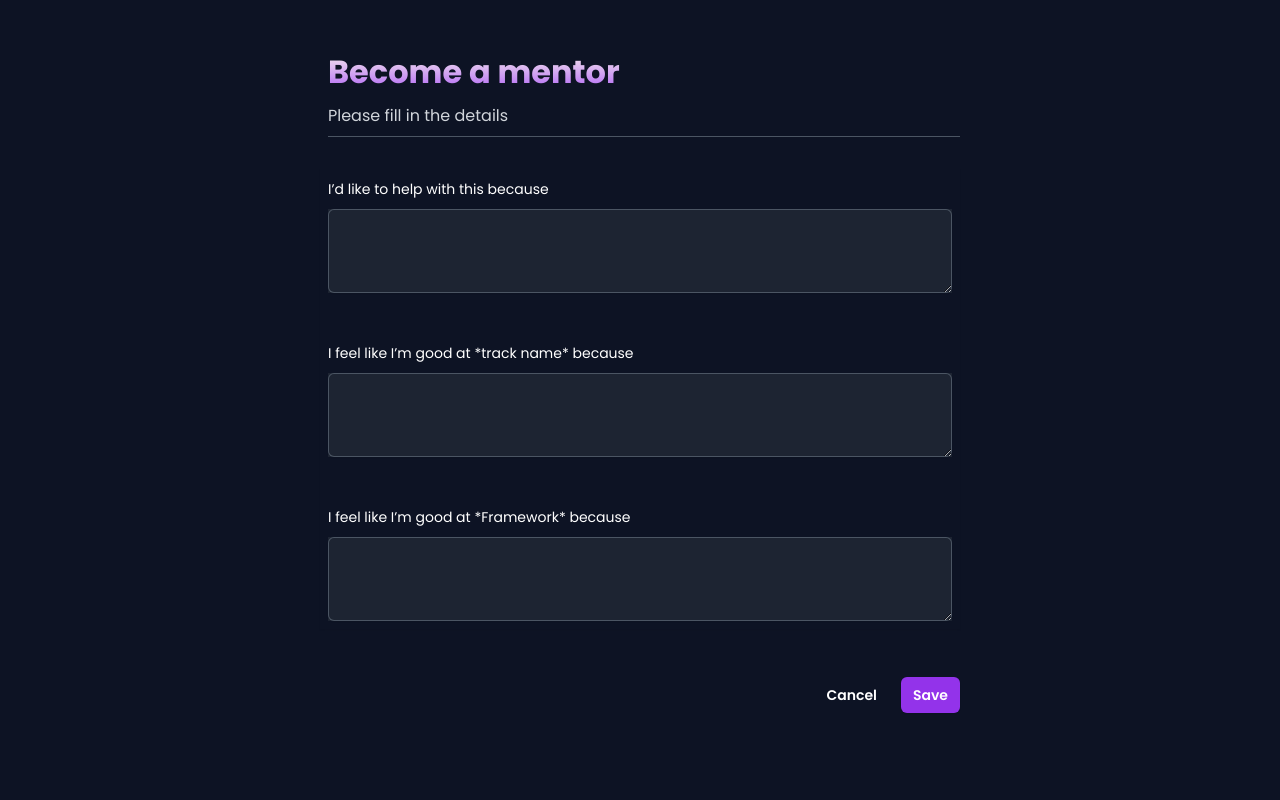
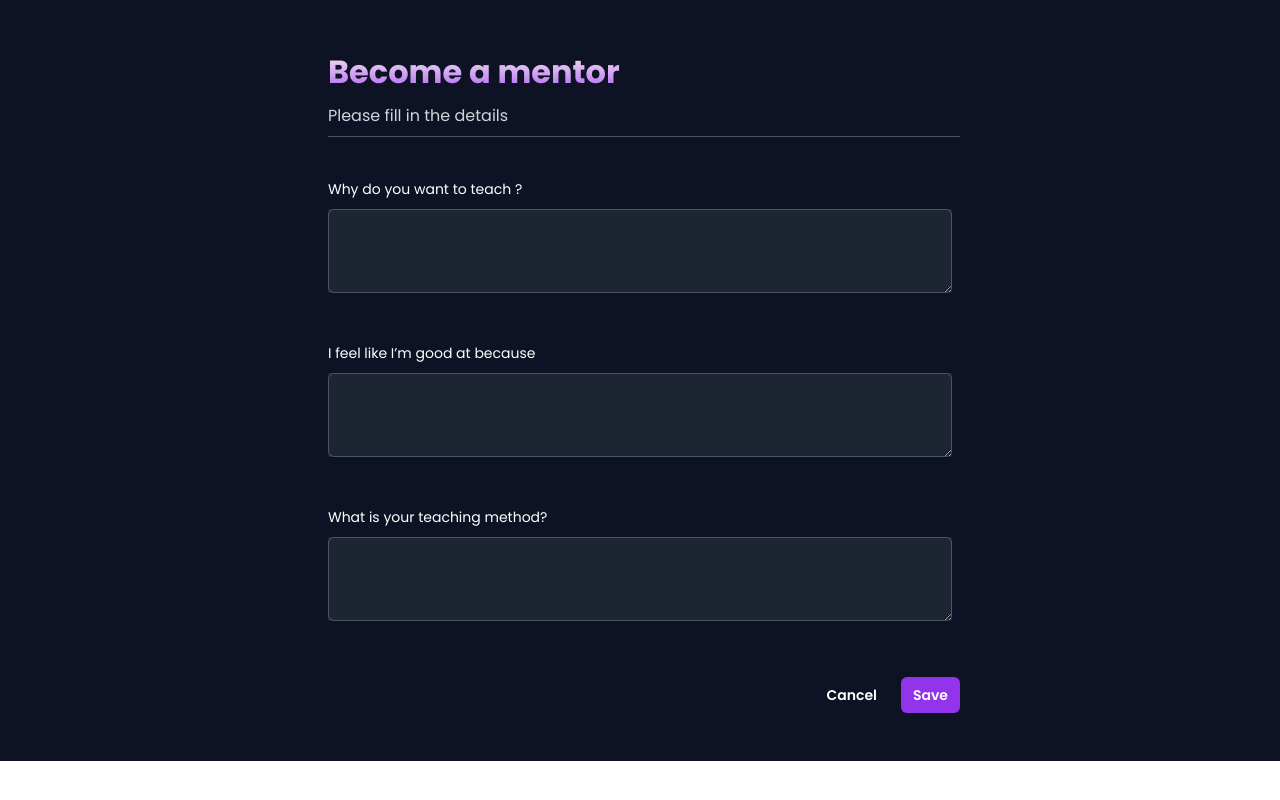
Before and after one commit to ARUNBALACHOCKALINGAM/MeetUrMentor, a React (Vite) app: page /mentorprompts in a window 1280 px wide. Built offline with nearby package versions, Linux system fonts and the light colour scheme.

Commit message:
Modify redux store process

```diff
--- a/src/App.css
+++ b/src/App.css
@@ -1,4 +1,5 @@
 #root {
   text-align: center;
   overflow-x: hidden;
+  height: 100vh;
 }
--- a/src/data/store/mentor.ts
+++ b/src/data/store/mentor.ts
@@ -1,7 +1,20 @@
 import { createSlice } from "@reduxjs/toolkit";
 
 const initialState = {
-  mentor: {}
+  email: "",
+  username: "",
+  about: "",
+  highestQualification: "",
+  university: "",
+  cgpa: "",
+  linkedIn: "",
+  github: "",
+  leetcode: "",
+  codechef: "",
+  portfolio: "",
+  company: "",
+  role: "",
+  track: ""
 };
 
 const mentorSlice = createSlice({
@@ -9,28 +22,28 @@ const mentorSlice = createSlice({
   initialState,
   reducers: {
     setMentorLoginInfo: (state,action) => {
-      state.mentor = {
-        ...state.mentor,
-       ...action.payload
+      return {
+        ...state,
+        ...action.payload
       };
     },
     setMentorDetails: (state,action) => {
-        state.mentor = {
-            ...state.mentor,
+        return {
+            ...state,
             ...action.payload
-        }
+        };
     },
     setMentorPrompts: (state,action) => {
-      state.mentor = {
-          ...state.mentor,
+      return {
+          ...state,
           ...action.payload
-      }
+      };
   },
     setMentorTrack: (state,action) => {
-        state.mentor = {
-            ...state.mentor,
+        return {
+            ...state,
             track: action.payload.track
-        }
+        };
     }
 
   },
--- a/src/data/store/student.ts
+++ b/src/data/store/student.ts
@@ -1,7 +1,18 @@
 import { createSlice } from "@reduxjs/toolkit";
 
 const initialState = {
-  student: {}
+  email: "",
+  username: "",
+  about: "",
+  highestQualification: "",
+  university: "",
+  cgpa: "",
+  linkedIn: "",
+  github: "",
+  leetcode: "",
+  codechef: "",
+  portfolio: "",
+  track: ""
 };
 
 const studentSlice = createSlice({
@@ -9,28 +20,28 @@ const studentSlice = createSlice({
   initialState,
   reducers: {
     setStudentLoginInfo: (state,action) => {
-      state.student = {
-        ...state.student,
-       ...action.payload
+      return {
+        ...state,
+        ...action.payload
       };
     },
     setStudentDetails: (state,action) => {
-        state.student = {
-            ...state.student,
+        return {
+            ...state,
             ...action.payload
-        }
+        };
     },
     setStudentPrompts: (state,action) => {
-      state.student = {
-          ...state.student,
+      return {
+          ...state,
           ...action.payload
-      }
+      };
   },
     setStudentTrack: (state,action) => {
-        state.student = {
-            ...state.student,
+        return {
+            ...state,
             track: action.payload.track
-        }
+        };
     }
 
   },
--- a/src/features/details/PromptsForm.tsx
+++ b/src/features/details/PromptsForm.tsx
@@ -1,6 +1,6 @@
 // import { PhotoIcon, UserCircleIcon } from "@heroicons/react/24/solid";
 import { useState } from "react";
-import { useDispatch } from "react-redux";
+import { useDispatch, useSelector } from "react-redux";
 import { useNavigate } from "react-router-dom";
 import { setStudentDetails } from "../../data/store/student";
 import { setMentorDetails } from "../../data/store/mentor";
@@ -12,17 +12,25 @@ type PromptsFormProps = {
 export const PromptsForm: React.FC<PromptsFormProps> = ({ type }) => {
   // states for each input
   //const [username, setUsername] = useState("");
-  const [about, setAbout] = useState("");
+  const [answerOne, setAnswerOne] = useState("");
+  const [answerTwo, setAnswerTwo] = useState("");
+  const [answerThree, setanswerThree] = useState("");
 
 
   const navigate = useNavigate();
 
   const dispatch = useDispatch();
 
+
+  const trackDetails = useSelector((state: any) => type === "mentor" ? state.mentor.track : state.student.track);
+
+
   const handleStudentSave = () => {
     dispatch(
       setStudentDetails({
-        about: about
+        answerOne: answerOne,
+        answerTwo: answerTwo,
+        answerThree: answerThree
       })
     );
     navigate("/");
@@ -31,7 +39,9 @@ export const PromptsForm: React.FC<PromptsFormProps> = ({ type }) => {
   const handleMentorSave = () => {
     dispatch(
       setMentorDetails({
-        about: about
+        answerOne: answerOne,
+        answerTwo: answerTwo,
+        answerThree: answerThree
       })
     );
     navigate("/");
@@ -45,7 +55,7 @@ export const PromptsForm: React.FC<PromptsFormProps> = ({ type }) => {
                 htmlFor="about"
                 className="block text-sm font-medium leading-6 text-white"
               >
-                {type === "mentor" ? `I’d like to help with this because` : `I'd like to learn this because`}
+                {type === "mentor" ? `Why do you want to teach ${trackDetails}?` : `Why do you want to learn ${trackDetails} ?`}
               </label>
               <div className="mt-2 bg-bluefill">
                 <textarea
@@ -54,8 +64,8 @@ export const PromptsForm: React.FC<PromptsFormProps> = ({ type }) => {
                   rows={3}
                   className="block w-full rounded-md bg-transparent border-0 py-1.5 text-white shadow-sm ring-1 ring-inset ring-gray-600 placeholder:text-gray-400 focus:ring-2 focus:ring-inset focus:ring-indigo-600 sm:text-sm sm:leading-6"
                   defaultValue={""}
-                  value={about}
-                  onChange={(e) => setAbout(e.target.value)}
+                  value={answerOne}
+                  onChange={(e) => setAnswerOne(e.target.value)}
                 />
               </div>
             </div>
@@ -64,7 +74,7 @@ export const PromptsForm: React.FC<PromptsFormProps> = ({ type }) => {
                 htmlFor="about"
                 className="block text-sm font-medium leading-6 text-white"
               >
-                {type === "mentor" ? `I feel like I’m good at  *track name* because` : `I feel like I can learn this because` }
+                {type === "mentor" ? `I feel like I’m good at ${trackDetails} because` : `I feel like I can learn ${trackDetails} because` }
               </label>
               <div className="mt-2 bg-bluefill">
                 <textarea
@@ -73,8 +83,8 @@ export const PromptsForm: React.FC<PromptsFormProps> = ({ type }) => {
                   rows={3}
                   className="block w-full rounded-md bg-transparent border-0 py-1.5 text-white shadow-sm ring-1 ring-inset ring-gray-600 placeholder:text-gray-400 focus:ring-2 focus:ring-inset focus:ring-indigo-600 sm:text-sm sm:leading-6"
                   defaultValue={""}
-                  value={about}
-                  onChange={(e) => setAbout(e.target.value)}
+                  value={answerTwo}
+                  onChange={(e) => setAnswerTwo(e.target.value)}
                 />
               </div>
             </div>
@@ -83,7 +93,7 @@ export const PromptsForm: React.FC<PromptsFormProps> = ({ type }) => {
                 htmlFor="about"
                 className="block text-sm font-medium leading-6 text-white"
               >
-                {type === "mentor" ? `I feel like I’m good at *Framework* because` : `Why do you want to learn this?` }
+                {type === "mentor" ? `What is your teaching method?` : `What kind of learning method you follow?` }
               </label>
               <div className="mt-2 bg-bluefill">
                 <textarea
@@ -92,8 +102,8 @@ export const PromptsForm: React.FC<PromptsFormProps> = ({ type }) => {
                   rows={3}
                   className="block w-full rounded-md bg-transparent border-0 py-1.5 text-white shadow-sm ring-1 ring-inset ring-gray-600 placeholder:text-gray-400 focus:ring-2 focus:ring-inset focus:ring-indigo-600 sm:text-sm sm:leading-6"
                   defaultValue={""}
-                  value={about}
-                  onChange={(e) => setAbout(e.target.value)}
+                  value={answerThree}
+                  onChange={(e) => setanswerThree(e.target.value)}
                 />
               </div>
             </div>
@@ -159,8 +169,9 @@ export const PromptsForm: React.FC<PromptsFormProps> = ({ type }) => {
           </div>
 
 
-      <div className="w-11/12 mx-auto mt-12 flex items-center justify-end gap-x-6 md:w-8/12 lg:w-1/2">
+      <div className="w-11/12 mx-auto mt-12 pb-12 flex items-center justify-end gap-x-6 md:w-8/12 lg:w-1/2">
         <button
+          onClick={()=>navigate('/')}
           type="button"
           className="text-sm font-semibold leading-6 text-white"
         >
--- a/src/pages/MentorDetails.tsx
+++ b/src/pages/MentorDetails.tsx
@@ -1,4 +1,5 @@
-import { DetailsForm } from "../features/authentication/details/DetailsForm";
+
+import { DetailsForm } from "../features/details/DetailsForm";
 import {Banner} from "../layouts/Banner";
 
 const MentorDetails = () => {
--- a/src/pages/MentorPrompts.tsx
+++ b/src/pages/MentorPrompts.tsx
@@ -4,7 +4,7 @@ import {Banner} from "../layouts/Banner";
 
 const MentorPrompts = () => {
   return (
-    <div className="w-screen h-screen mx-auto text-center bg-bluebg ">
+    <div className="w-screen mx-auto text-center bg-bluebg">
       <Banner title="Become a mentor"/>
       <PromptsForm type='mentor'/>
     </div>
--- a/src/pages/StudentDetails.tsx
+++ b/src/pages/StudentDetails.tsx
@@ -1,5 +1,6 @@
-import { DetailsForm } from "../features/authentication/details/DetailsForm";
+
 //import Header from "../layouts/Header";
+import { DetailsForm } from "../features/details/DetailsForm";
 import {Banner} from "../layouts/Banner";
 
 const StudentDetails = () => {
--- a/src/pages/StudentPrompts.tsx
+++ b/src/pages/StudentPrompts.tsx
@@ -4,7 +4,7 @@ import {Banner} from "../layouts/Banner";
 
 const StudentPrompts = () => {
   return (
-    <div className="w-screen h-screen mx-auto text-center bg-bluebg ">
+    <div className="w-screen mx-auto text-center bg-bluebg">
       <Banner title="Sign up as a student"/>
       <PromptsForm type='student'/>
     </div>
--- a/src/pages/Track.tsx
+++ b/src/pages/Track.tsx
@@ -1,5 +1,8 @@
 import { useNavigate } from "react-router-dom";
 import Header from "../layouts/Header";
+import { useDispatch } from "react-redux";
+import { setMentorTrack } from "../data/store/mentor";
+import { setStudentTrack } from "../data/store/student";
 
 const Track = () => {
   const roles = [
@@ -17,10 +20,21 @@ const Track = () => {
     "Flutter"
   ];
 
+  const dispatch = useDispatch();
+
   const navigate = useNavigate();
 
-  const handleRoleClick = () => {
+  const type = window.location.pathname;
+
+  const handleMentorRole = (role: string) => {
+    console.log(role);
+    dispatch(setMentorTrack({track: role}));
     navigate('/mentorprompts');
+  }
+
+  const handleStudentRole = (role: string) => {
+    dispatch(setStudentTrack({track: role}));
+    navigate('/studentprompts');
   }
 
 
@@ -38,7 +52,7 @@ const Track = () => {
         <div className="grid grid-cols-1 gap-2 sm:grid-cols-2 md:grid-cols-3 mx-auto w-1/2 p-8 text-md">
           {roles.map((role) => {
             return (
-              <button onClick={handleRoleClick} className="border border-slate-800 bg-slate-900 p-2.5  sm:p-3.5 block no-underline rounded-lg relative text-slate-400 font-regular text-md hover:border-slate-600 hover:text-slate-100 text-slate-400 p-4  border-bordercolor border-2 rounded-md">
+              <button key={role} onClick={() => type==="/mentortrack" ? handleMentorRole(role) : handleStudentRole(role)} className="border border-slate-800 bg-slate-900 p-2.5  sm:p-3.5 block no-underline rounded-lg relative text-slate-400 font-regular text-md hover:border-slate-600 hover:text-slate-100 text-slate-400 p-4  border-bordercolor border-2 rounded-md">
                 {role}
               </button>
             );
```
